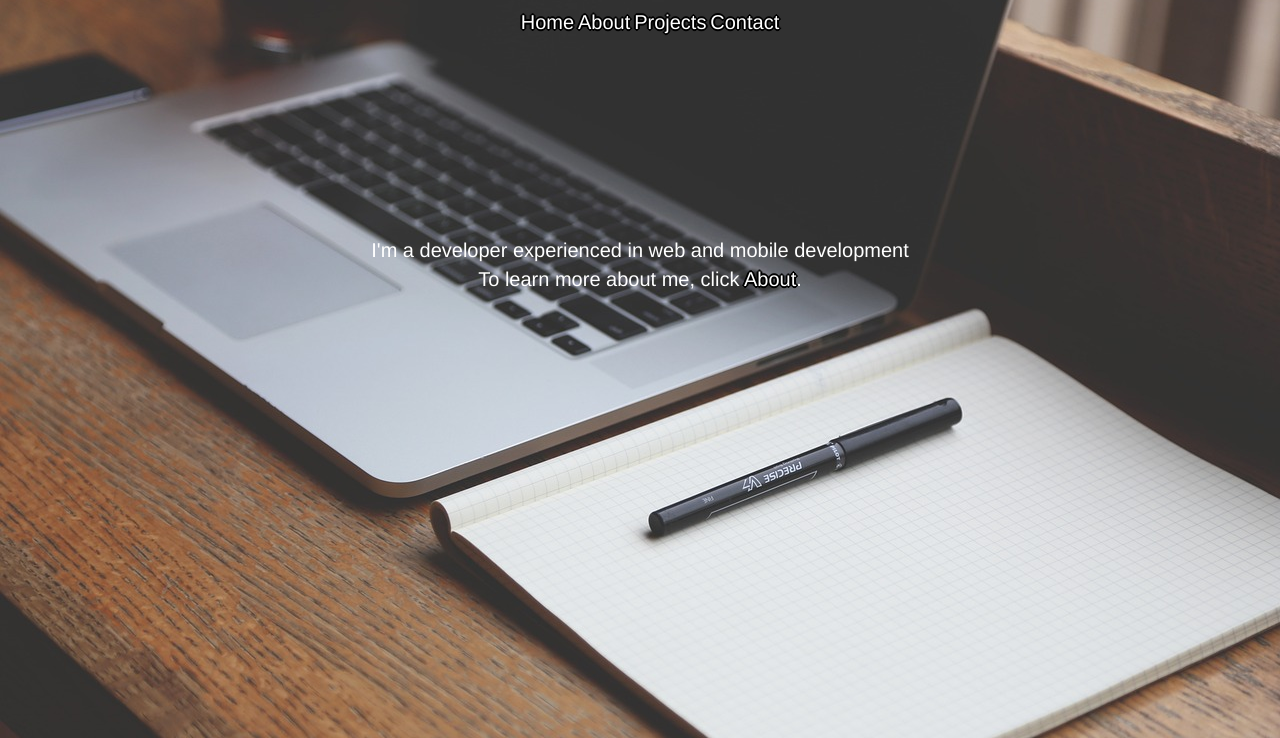
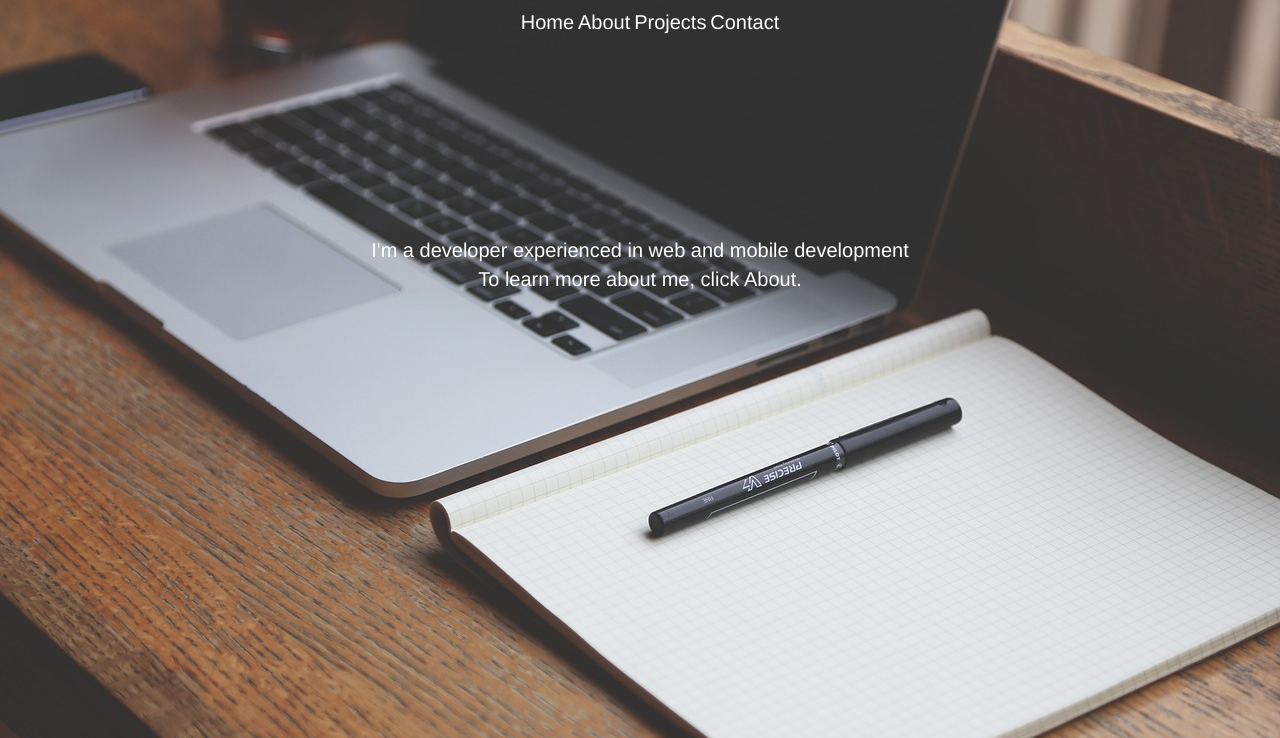
Before and after one commit to harman-dhami/Portfolio, a plain HTML site: page index.html in a window 1280 px wide. Shown: the part 62-800 px from the top of the page. Drawn offline with nearby package versions, Linux system fonts and the light colour scheme.

Commit message:
Update portfolio.css

```diff
--- a/portfolio.css
+++ b/portfolio.css
@@ -19,8 +19,6 @@ html {
 
 body a {
     color: white;
-    text-shadow: 2px 0 #000, -2px 0 #000, 0 2px #000, 0 -2px #000,
-               1px 1px #000, -1px -1px #000, 1px -1px #000, -1px 1px #000;
 }
 
 #heading h1 {
```
